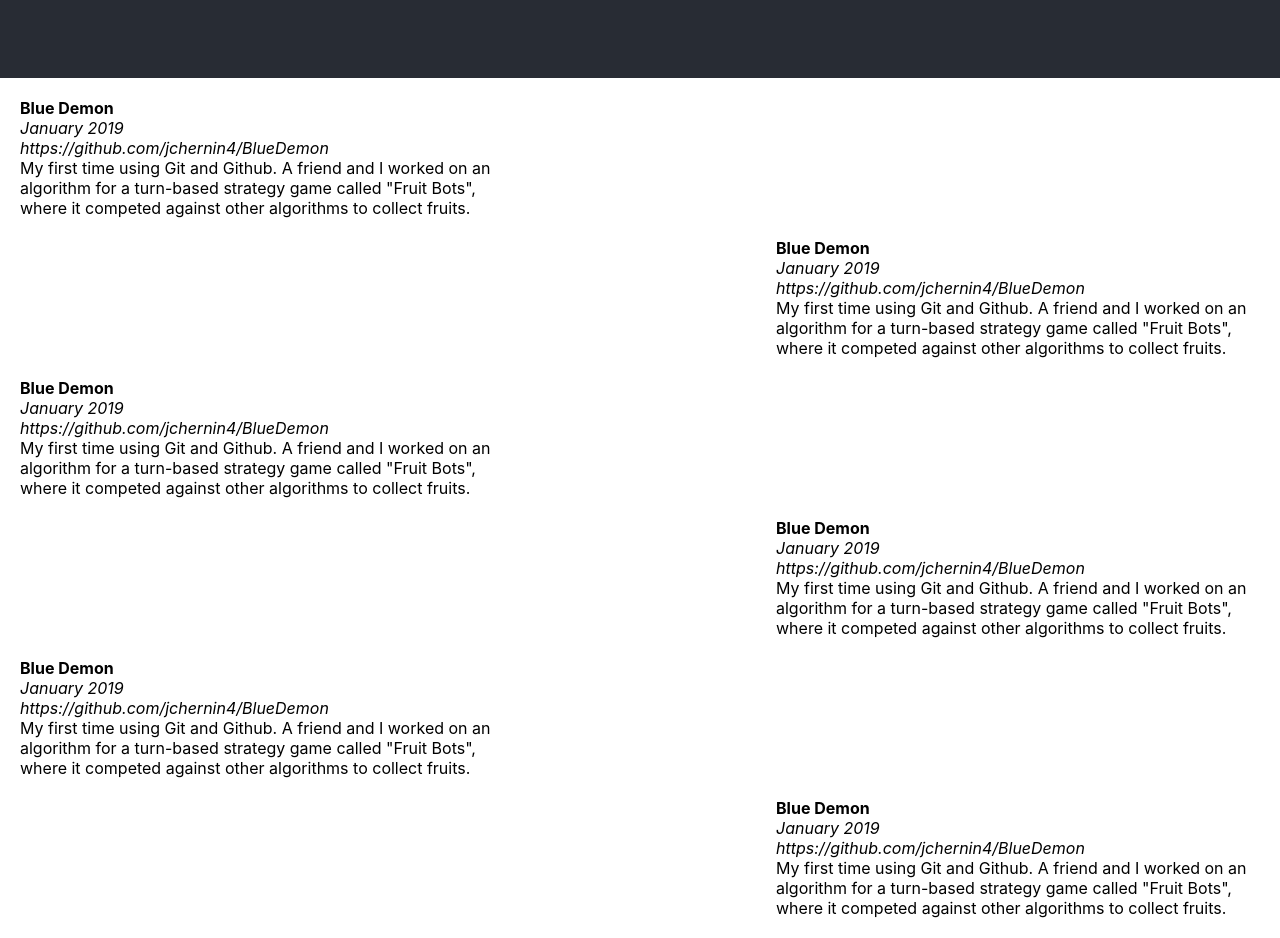
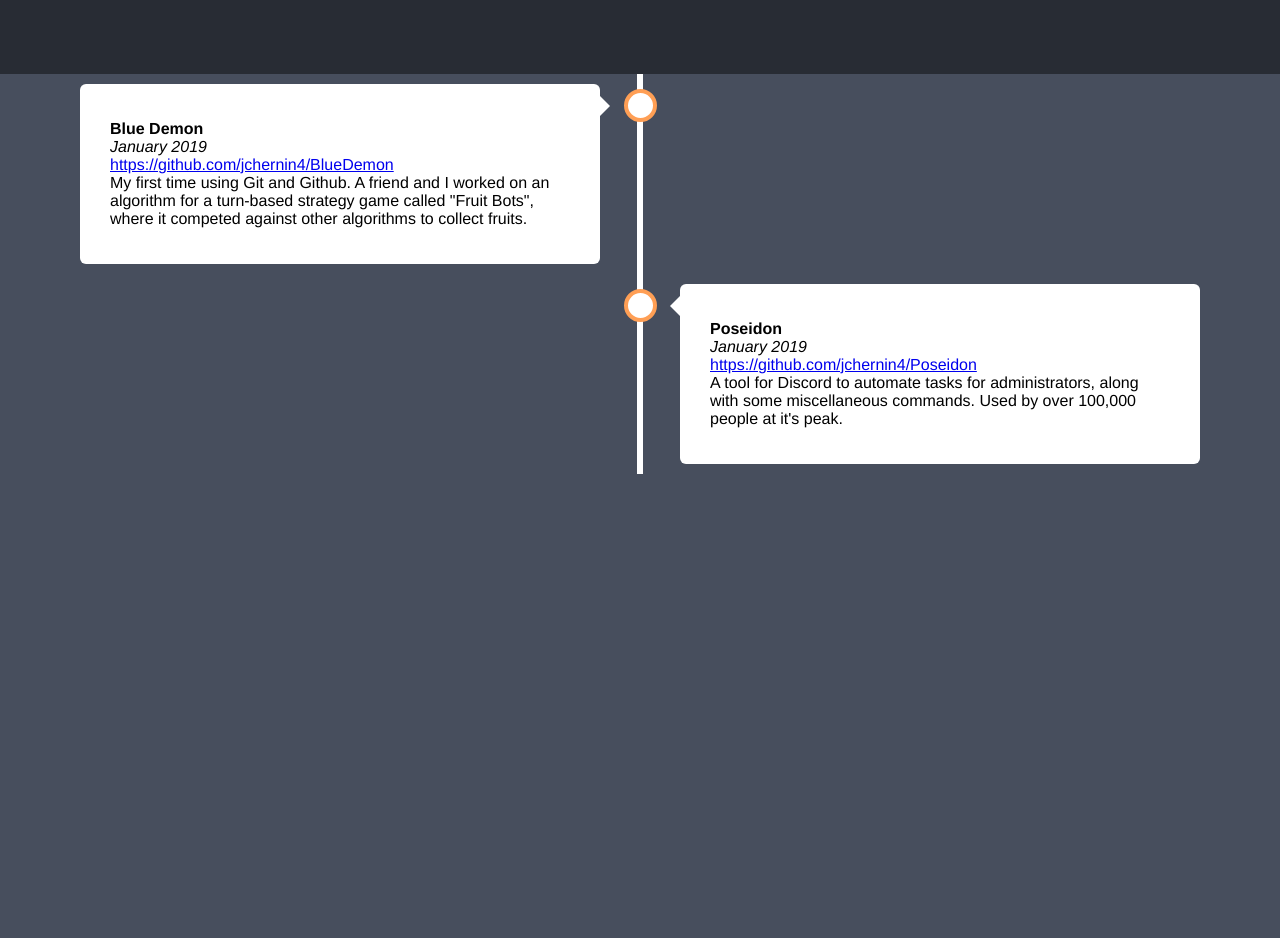
Before and after one commit to jchernin4/jchernin4.github.io, a React (Create React App) app: page / in a window 1280 px wide. Shown: the part 820-1758 px from the top of the page. After the commit the page ends 1294 px from the top, so only its background shows below. Built offline with nearby package versions, Linux system fonts and the light colour scheme.

Commit message:
Timeline stolen from w3schools

```diff
--- a/src/components/timeline-box/index.js
+++ /dev/null
@@ -1 +0,0 @@
-export { default } from "./timelineBox.js"
--- a/src/components/timeline-box/timelineBox.css
+++ /dev/null
@@ -1,10 +0,0 @@
-.box {
-	display: flex;
-	flex-direction: column;
-
-	padding: 10px;
-
-	background-color: white;
-
-	text-align: left;
-}
--- a/src/components/timeline-box/timelineBox.js
+++ /dev/null
@@ -1,12 +0,0 @@
-import "./timelineBox.css"
-
-const TimelineBox = ({ title, date, link, description }) => (
-	<div className="box">
-		<strong>{title}</strong>
-		<i>{date}</i>
-		<i>{link}</i>
-		{description}
-	</div>
-);
-
-export default TimelineBox;
--- a/src/components/timeline/timeline.css
+++ b/src/components/timeline/timeline.css
@@ -1,24 +1,137 @@
- .vl {
- 	background-color: black;
-	margin-left: 180px;
-	margin-right: 180px;
- }
+* {
+	box-sizing: border-box;
+}
 
-/*.vl {
-  border-left: 6px solid black;
-  height: 500px;
-  position: absolute;
-  left: 50%;
-  margin-left: -3px;
-  top: 0;
-}*/
+/* Set a background color */
+body {
+	background-color: #474e5d;
+	font-family: Helvetica, sans-serif;
+}
 
- .blank {
- 	background-color: white;
- }
+/* The actual timeline (the vertical ruler) */
+.timeline {
+	position: relative;
+	max-width: 1200px;
+	margin: 0 auto;
+}
 
- .grid-container {
- 	display: grid;
-	padding: 10px;
- 	grid-template-columns: 40% 20% 40%;
- }
+/* The actual timeline (the vertical ruler) */
+.timeline::after {
+	content: '';
+	position: absolute;
+	width: 6px;
+	background-color: white;
+	top: 0;
+	bottom: 0;
+	left: 50%;
+	margin-left: -3px;
+}
+
+/* Container around content */
+.container {
+	padding: 10px 40px;
+	position: relative;
+	background-color: inherit;
+	width: 50%;
+	text-align: left;
+}
+
+/* The circles on the timeline */
+.container::after {
+	content: '';
+	position: absolute;
+	width: 25px;
+	height: 25px;
+	right: -17px;
+	background-color: white;
+	border: 4px solid #FF9F55;
+	top: 15px;
+	border-radius: 50%;
+	z-index: 1;
+}
+
+/* Place the container to the left */
+.left {
+	left: 0;
+}
+
+/* Place the container to the right */
+.right {
+	left: 50%;
+}
+
+/* Add arrows to the left container (pointing right) */
+.left::before {
+	content: " ";
+	height: 0;
+	position: absolute;
+	top: 22px;
+	width: 0;
+	z-index: 1;
+	right: 30px;
+	border: medium solid white;
+	border-width: 10px 0 10px 10px;
+	border-color: transparent transparent transparent white;
+}
+
+/* Add arrows to the right container (pointing left) */
+.right::before {
+	content: " ";
+	height: 0;
+	position: absolute;
+	top: 22px;
+	width: 0;
+	z-index: 1;
+	left: 30px;
+	border: medium solid white;
+	border-width: 10px 10px 10px 0;
+	border-color: transparent white transparent transparent;
+}
+
+/* Fix the circle for containers on the right side */
+.right::after {
+	left: -16px;
+}
+
+/* The actual content */
+.content {
+	padding: 20px 30px;
+	background-color: white;
+	position: relative;
+	border-radius: 6px;
+}
+
+/* Media queries - Responsive timeline on screens less than 600px wide */
+@media screen and (max-width: 600px) {
+
+	/* Place the timelime to the left */
+	.timeline::after {
+		left: 31px;
+	}
+
+	/* Full-width containers */
+	.container {
+		width: 100%;
+		padding-left: 70px;
+		padding-right: 25px;
+	}
+
+	/* Make sure that all arrows are pointing leftwards */
+	.container::before {
+		left: 60px;
+		border: medium solid white;
+		border-width: 10px 10px 10px 0;
+		border-color: transparent white transparent transparent;
+	}
+
+	/* Make sure all circles are at the same spot */
+	.left::after,
+	.right::after {
+		left: 15px;
+	}
+
+	/* Make all right containers behave like the left ones */
+	.right {
+		left: 0%;
+	}
+}
--- a/src/components/timeline/timeline.js
+++ b/src/components/timeline/timeline.js
@@ -1,33 +1,25 @@
 import "./timeline.css"
-import TimelineBox from "../timeline-box";
 
 const Timeline = () => (
-	<div className="grid-container">
-		<TimelineBox title="Blue Demon" date="January 2019" link="https://github.com/jchernin4/BlueDemon" description='My first time using Git and Github. A friend and I worked on an algorithm for a turn-based strategy game called "Fruit Bots", where it competed against other algorithms to collect fruits.'/>
-
-		<div className="vl"/>
-		<div className="blank"/>
-		<div className="blank"/>
-		<div className="vl"/>
-
-		<TimelineBox title="Blue Demon" date="January 2019" link="https://github.com/jchernin4/BlueDemon" description='My first time using Git and Github. A friend and I worked on an algorithm for a turn-based strategy game called "Fruit Bots", where it competed against other algorithms to collect fruits.'/>
-		<TimelineBox title="Blue Demon" date="January 2019" link="https://github.com/jchernin4/BlueDemon" description='My first time using Git and Github. A friend and I worked on an algorithm for a turn-based strategy game called "Fruit Bots", where it competed against other algorithms to collect fruits.'/>
-
-		<div className="vl"/>
-		<div className="blank"/>
-		<div className="blank"/>
-		<div className="vl"/>
-
-		<TimelineBox title="Blue Demon" date="January 2019" link="https://github.com/jchernin4/BlueDemon" description='My first time using Git and Github. A friend and I worked on an algorithm for a turn-based strategy game called "Fruit Bots", where it competed against other algorithms to collect fruits.'/>
-		<TimelineBox title="Blue Demon" date="January 2019" link="https://github.com/jchernin4/BlueDemon" description='My first time using Git and Github. A friend and I worked on an algorithm for a turn-based strategy game called "Fruit Bots", where it competed against other algorithms to collect fruits.'/>
-
-		<div className="vl"/>
-		<div className="blank"/>
-		<div className="blank"/>
-		<div className="vl"/>
-
-		<TimelineBox title="Blue Demon" date="January 2019" link="https://github.com/jchernin4/BlueDemon" description='My first time using Git and Github. A friend and I worked on an algorithm for a turn-based strategy game called "Fruit Bots", where it competed against other algorithms to collect fruits.'/>
+	<div class="timeline">
+		<TimelineBox c="left" title="Blue Demon" date="January 2019" link="https://github.com/jchernin4/BlueDemon" description='My first time using Git and Github. A friend and I worked on an algorithm for a turn-based strategy game called "Fruit Bots", where it competed against other algorithms to collect fruits.'/>
+		<TimelineBox c="right" title="Poseidon" date="January 2019" link="https://github.com/jchernin4/Poseidon" description="A tool for Discord to automate tasks for administrators, along with some miscellaneous commands. Used by over 100,000 people at it's peak."/>
 	</div>
 );
 
+const TimelineBox = ({ c, title, date, link, description }) => (
+	<div className={`container ${c}`}>
+		<div className="content">
+			<p>
+				<strong>{title}</strong><br/>
+				<i>{date}</i><br/>
+				<a href={link} target="_blank" rel="noreferrer">{link}</a><br/>
+				{description}
+			</p>
+		</div>
+	</div>
+);
+
+Timeline.TimelineBox = TimelineBox;
+
 export default Timeline;
```
